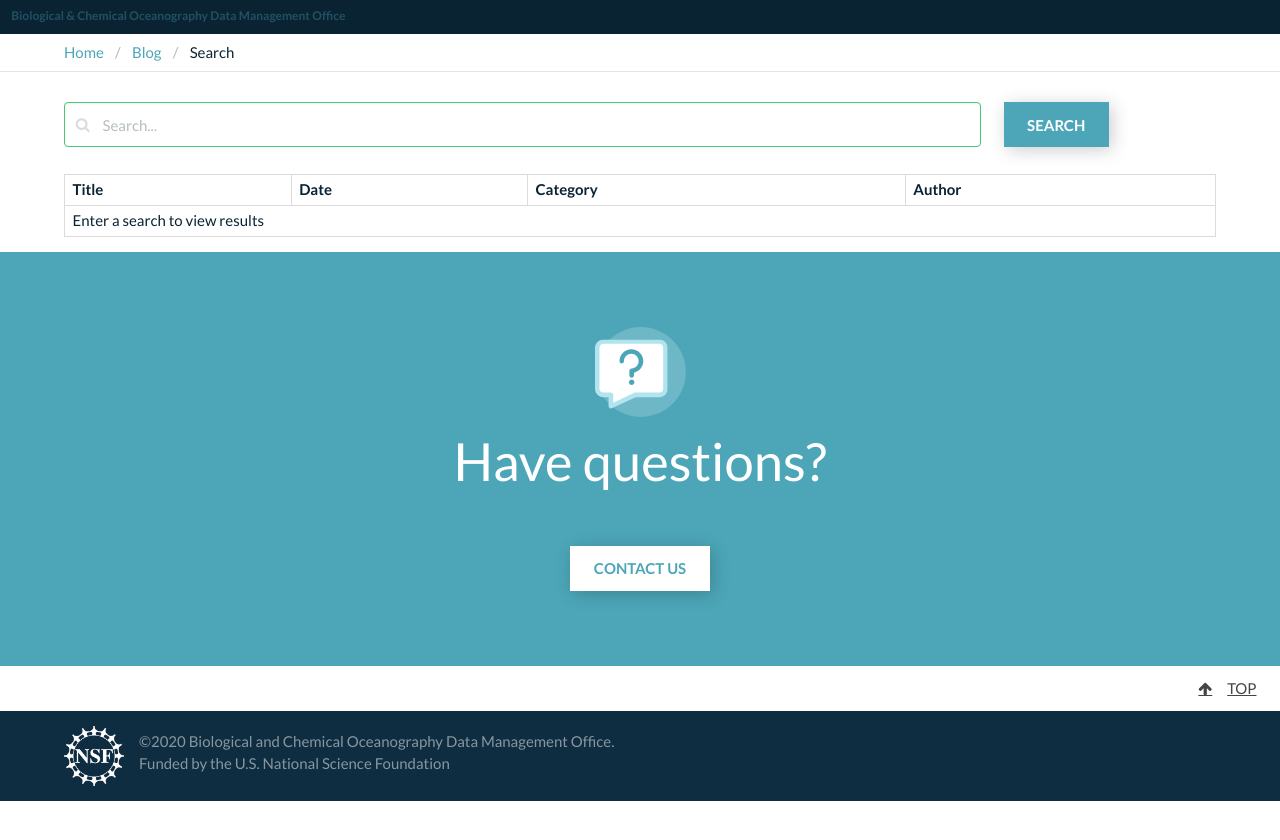
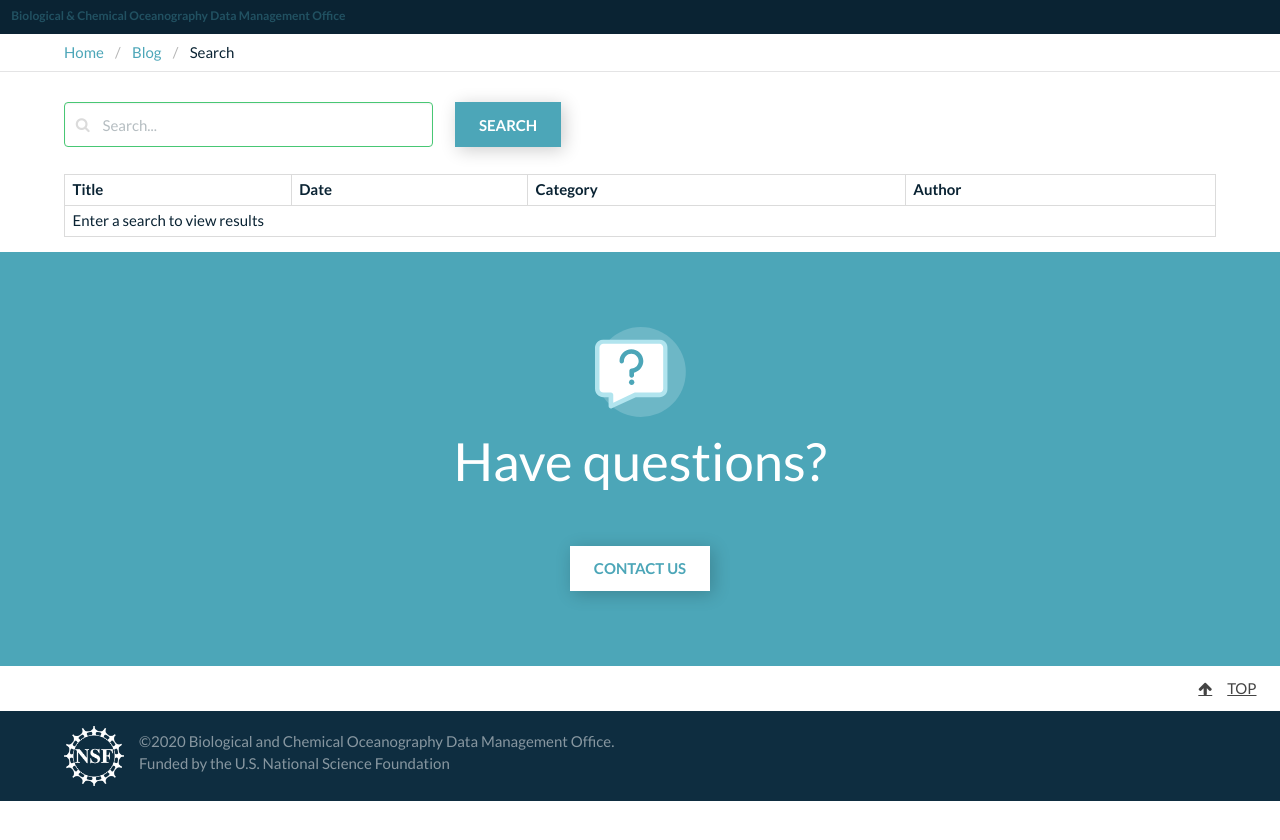
Before and after one commit to BCODMO/blog.bco-dmo.org, a Jekyll site: the page built from search.html, in a window 1280 px wide. Shown: the top 840 px of the page. Built offline with Jekyll 4.4.1, drawn with Linux system fonts in a browser that asks for light colours.

Commit message:
Update search.html

```diff
--- a/search.html
+++ b/search.html
@@ -6,7 +6,7 @@ date: 2020-07-27
 ---
 
 <div class="columns">
-  <div class="column is-four-fifths">
+  <div class="column is-one-third">
     <div class="field">
       <div class="control has-icons-left has-icons-right">
         <input id="search-input" class="input is-success" type="text" placeholder="Search...">
```
